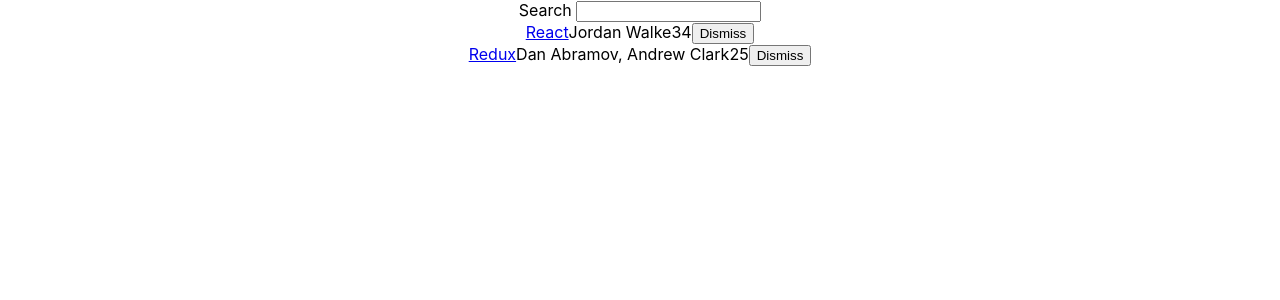
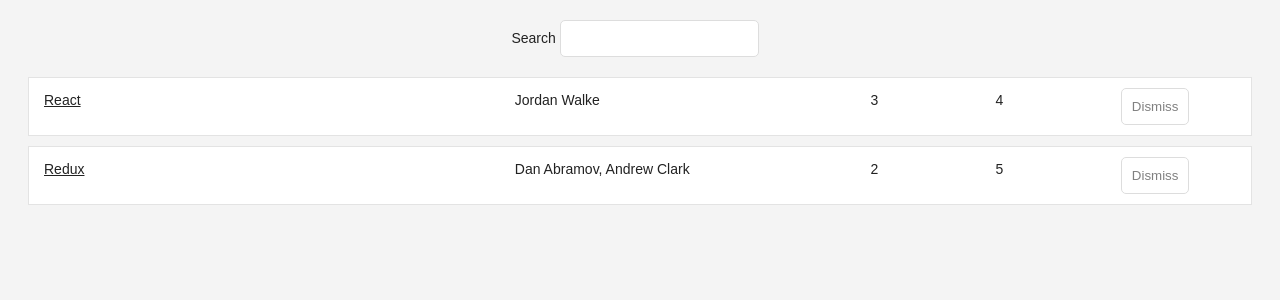
Before and after one commit to Sed458/hackernews, a React (Create React App) app: page / in a window 1280 px wide. Shown: the top 300 px of the page. Built offline with nearby package versions, Linux system fonts and the light colour scheme.

Commit message:
added css styling

```diff
--- a/src/App.css
+++ b/src/App.css
@@ -1,38 +1,63 @@
-.App {
+.page {
+  margin: 20px;
+}
+
+.interactions {
   text-align: center;
 }
 
-.App-logo {
-  height: 40vmin;
-  pointer-events: none;
+.table {
+  margin: 20px 0;
 }
 
-@media (prefers-reduced-motion: no-preference) {
-  .App-logo {
-    animation: App-logo-spin infinite 20s linear;
-  }
+.table-header {
+  display: flex;
+  line-height: 24px;
+  font-size: 16px;
+  padding: 0 10px;
+  justify-content: space-between;
 }
 
-.App-header {
-  background-color: #282c34;
-  min-height: 100vh;
-  display: flex;
-  flex-direction: column;
-  align-items: center;
-  justify-content: center;
-  font-size: calc(10px + 2vmin);
-  color: white;
+.table-empty {
+  margin: 200px;
+  text-align: center;
+  font-size: 16px;
 }
 
-.App-link {
-  color: #61dafb;
+.table-row {
+  display: flex;
+  line-height: 24px;
+  white-space: nowrap;
+  margin: 10px 0;
+  padding: 10px;
+  background: #ffffff;
+  border: 1px solid #e3e3e3;
 }
 
-@keyframes App-logo-spin {
-  from {
-    transform: rotate(0deg);
-  }
-  to {
-    transform: rotate(360deg);
-  }
+.table-header > span {
+  overflow: hidden;
+  text-overflow: ellipsis;
+  padding: 0 5px;
 }
+
+.table-row > span {
+  overflow: hidden;
+  text-overflow: ellipsis;
+  padding: 0 5px;
+}
+
+.button-inline {
+  border-width: 0;
+  background: transparent;
+  color: inherit;
+  text-align: inherit;
+  -webkit-font-smoothing: inherit;
+  padding: 0;
+  font-size: inherit;
+  cursor: pointer;
+}
+
+.button-active {
+  border-radius: 0;
+  border-bottom: 1px solid #38BB6C;
+}
--- a/src/App.js
+++ b/src/App.js
@@ -49,10 +49,12 @@
   render() {
     const { searchTerm, list } = this.state;
     return (
-      <div className="App">
-        <Search value={searchTerm} onChange={this.onSearchChange}>
-          Search
-        </Search>
+      <div className="page">
+        <div className="interactions">
+          <Search value={searchTerm} onChange={this.onSearchChange}>
+            Search
+          </Search>
+        </div>
         <Table list={list} pattern={searchTerm} onDismiss={this.onDismiss} />
       </div>
     );
@@ -65,17 +67,17 @@
   </form>
 
 const Table = ({ list, pattern, onDismiss }) =>
-  <div>
+  <div className="table">
     {list.filter(isSearched(pattern)).map(item =>
-      <div key={item.objectID}>
-        <span>
+      <div key={item.objectID} className="table-row">
+        <span style={{ width: '40%' }}>
           <a href={item.url}>{item.title}</a>
         </span>
-        <span>{item.author}</span>
-        <span>{item.num_comments}</span>
-        <span>{item.points}</span>
-        <span>
-          <Button onClick={() => onDismiss(item.objectID)}>
+        <span style={{ width: '30%' }}>{item.author}</span>
+        <span style={{ width: '10%' }}>{item.num_comments}</span>
+        <span style={{ width: '10%'}}>{item.points}</span>
+        <span style={{ width: '10%' }}>
+          <Button onClick={() => onDismiss(item.objectID)} className="buttom-inline">
             Dismiss
               </Button>
         </span>
--- a/src/index.css
+++ b/src/index.css
@@ -1,13 +1,44 @@
 body {
-  margin: 0;
-  font-family: -apple-system, BlinkMacSystemFont, 'Segoe UI', 'Roboto', 'Oxygen',
-    'Ubuntu', 'Cantarell', 'Fira Sans', 'Droid Sans', 'Helvetica Neue',
-    sans-serif;
-  -webkit-font-smoothing: antialiased;
-  -moz-osx-font-smoothing: grayscale;
+  color: #222;
+  background: #f4f4f4;
+  font: 400 14px CoreSans, Arial,sans-serif;
 }
 
-code {
-  font-family: source-code-pro, Menlo, Monaco, Consolas, 'Courier New',
-    monospace;
+a {
+  color: #222;
 }
+
+a:hover {
+  text-decoration: underline;
+}
+
+ul, li {
+  list-style: none;
+  padding: 0;
+  margin: 0;
+}
+
+input {
+  padding: 10px;
+  border-radius: 5px;
+  outline: none;
+  margin-right: 10px;
+  border: 1px solid #dddddd;
+}
+
+button {
+  padding: 10px;
+  border-radius: 5px;
+  border: 1px solid #dddddd;
+  background: transparent;
+  color: #808080;
+  cursor: pointer;
+}
+
+button:hover {
+  color: #222;
+}
+
+*:focus {
+  outline: none;
+}
```
